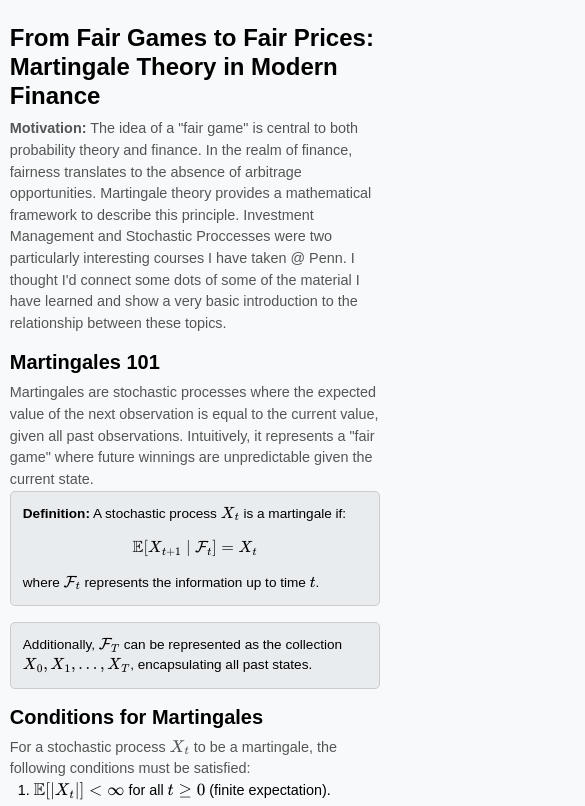
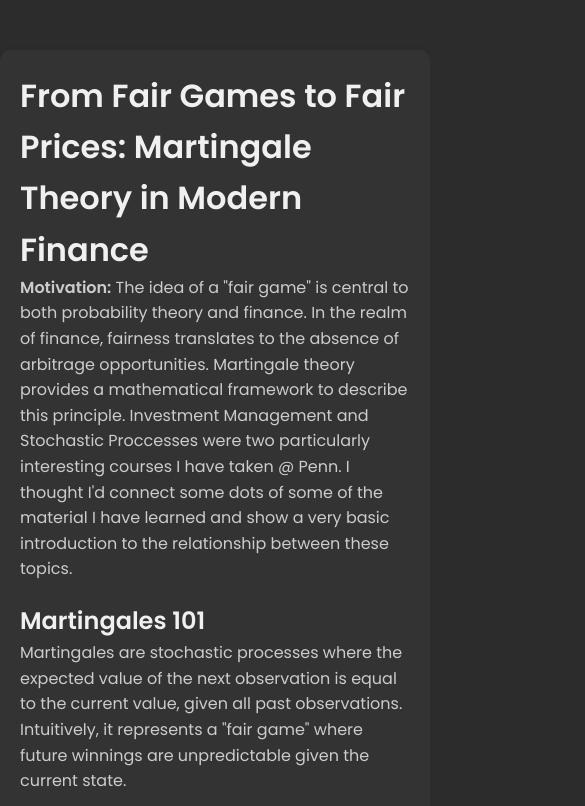
Before and after one commit to jeremycalcarian/html-css-js-portfolio, a plain HTML site: page martingale_blog1.html in a window 390 px wide. Shown: the top 806 px of the page, 585 px wide, since content can reach past the window. Drawn offline with nearby package versions, Linux system fonts and the light colour scheme.

Commit message:
Fix Mobile View

```diff
--- a/martingale_blog1.html
+++ b/martingale_blog1.html
@@ -8,110 +8,69 @@
     <script src="https://polyfill.io/v3/polyfill.min.js?features=es6"></script>
     <script id="MathJax-script" async src="https://cdn.jsdelivr.net/npm/mathjax@3/es5/tex-mml-chtml.js"></script>
     <style>
-        /* General Body and Container Styling */
         body {
-    font-family: Arial, sans-serif;
-    font-size: 1rem; /* Default font size */
-    line-height: 1.5;
+          font-family: 'Poppins', sans-serif;
           margin: 0;
           padding: 0;
-    background-color: #f8f9fa; /* Light background for readability */
+          background-color: #2c2c2c;
+          color: white;
+          line-height: 1.6;
+
+          overflow-x: hidden;
         }
+        .container {
+          width: 100%;
+          max-width: 1200px;
+          margin: 50px auto;
+          padding: 20px;
+          background-color: #333;
+          border-radius: 10px;
+          box-shadow: 0 4px 8px rgba(0, 0, 0, 0.3);
 
-.container {
-    width: 90%; /* Scales with the screen size */
-    max-width: 1200px; /* Prevents it from becoming too wide on large screens */
-    margin: 0 auto; /* Centers the container */
-    padding: 1rem; /* Adds space around the content */
+          overflow: hidden;
         }
-
-/* Header Styling */
-h1, h2, h3, h4 {
-    margin-top: 1rem;
-    margin-bottom: 0.5rem;
-    line-height: 1.2;
+        h1, h2, h3, h4, h5, h6, p, li {
+          /* Allow longer words/latex to wrap within the container */
+          word-break: break-word;
         }
-
-/* Highlight Boxes */
+        h1, h2 {
+          color: #f0f0f0;
+        }
+        p {
+          margin-bottom: 20px;
+          color: #ccc;
+        }
         .highlight-box {
-    padding: 1rem;
-    margin-bottom: 1rem;
-    border: 1px solid #ccc;
-    background-color: #e9ecef; /* Light gray for highlight boxes */
-    border-radius: 5px; /* Rounded corners */
+          background-color: #444;
+          border-left: 4px solid #888;
+          padding: 10px 20px;
+          margin: 20px 0;
+          color: #ddd;
         }
-
-/* Expandable Content Styling */
+        pre {
+          background-color: #444;
+          padding: 15px;
+          border-radius: 5px;
+          /* Allow code to scroll horizontally if it’s too wide */
+          overflow-x: auto;
+          color: #f8f8f2;
+          white-space: pre;
+        }
+        /* Simple “expand/collapse” for the boxes */
         .expandable-box {
-    cursor: pointer; /* Shows that it's clickable */
-    padding: 1rem;
-    border: 1px solid #ccc;
-    background-color: #d6d8db; /* Slightly darker gray */
-    border-radius: 5px;
-    margin-bottom: 0.5rem;
-    font-weight: bold;
-    text-align: center;
+          background-color: #444;
+          border: 1px solid #777;
+          padding: 10px;
+          cursor: pointer;
+          margin: 20px 0;
         }
-
-.expandable-box:hover {
-    background-color: #c6c8ca; /* Darker gray on hover */
+        .expandable-content {
+          display: none;
+          padding: 10px;
+          background-color: #555;
+          border: 1px solid #777;
+          margin-bottom: 20px;
         }
-
-.expandable-content {
-    display: none; /* Hidden by default */
-    padding: 1rem;
-    margin: 0.5rem 0;
-    border: 1px solid #ddd;
-    background-color: #f9f9f9;
-    border-radius: 5px;
-}
-
-/* List Styling */
-ul, ol {
-    padding-left: 1.5rem; /* Indent lists */
-    margin-bottom: 1rem;
-}
-
-li {
-    margin-bottom: 0.5rem; /* Adds space between list items */
-}
-
-/* Responsive Design: Mobile Adjustments */
-@media (max-width: 768px) {
-    body {
-        font-size: 0.9rem; /* Slightly smaller font for mobile */
-    }
-
-    h1 {
-        font-size: 1.5rem;
-    }
-
-    h2 {
-        font-size: 1.25rem;
-    }
-
-    .container {
-        width: 95%; /* Use more screen width on smaller devices */
-        padding: 0.5rem; /* Reduce padding on mobile */
-    }
-
-    .highlight-box, .expandable-box, .expandable-content {
-        font-size: 0.85rem; /* Ensure smaller text fits well */
-        padding: 0.75rem;
-    }
-}
-
-/* Responsive Design: Tablet Adjustments */
-@media (max-width: 1024px) and (min-width: 769px) {
-    body {
-        font-size: 0.95rem;
-    }
-
-    .container {
-        padding: 1rem;
-    }
-}
-
       </style>
 </head>
 <body>
@@ -480,7 +439,6 @@ Why does that matter? If a discounted price process is a supermartingale, it ten
         <strong>Optional Stopping Theorem:</strong> A cornerstone in martingale theory, often invoked to demonstrate that stopping a martingale at a bounded stopping time preserves its expectation. However, in the case of unbounded stopping times (like hitting times in random walks), caution is needed!
     </li>
 </ul>
-<!-- This new section can go right after Doob’s Decomposition or wherever you see fit -->
 <div class="expandable-box" onclick="toggleExpandableContent('expandable-real-analysis')">
     <strong>Click to see how these Real Analysis concepts are applied</strong>
 </div>
@@ -575,7 +533,6 @@ Why does that matter? If a discounted price process is a supermartingale, it ten
 <div class="highlight-box">
     <strong>Conclusion:</strong>
     Maintaining the martingale condition (under the appropriate measure) is <em>equivalent</em> to ruling out arbitrage. The submartingale or supermartingale “drift” components capture systematic opportunities for profit (or for hedging) that real-world markets cannot sustain for long. Finance can have some pretty cool mathemtical derivations inspired from Statisitcs and Physics. Concepts like Brownian motion and stochastic processes borrow heavily from physics, particularly in modeling random phenomena such as particle diffusion.
-
 <p>
 In practice, as soon as an arbitrage strategy is identified (for example, by finding a mismatch in put-call parity), traders will exploit it, driving prices back to levels consistent with the martingale (no-arbitrage) condition. Hence, the absence of arbitrage in well-functioning markets is precisely what enforces the equality
 \[
```
Lines whose indentation alone changed are shown as unchanged.
